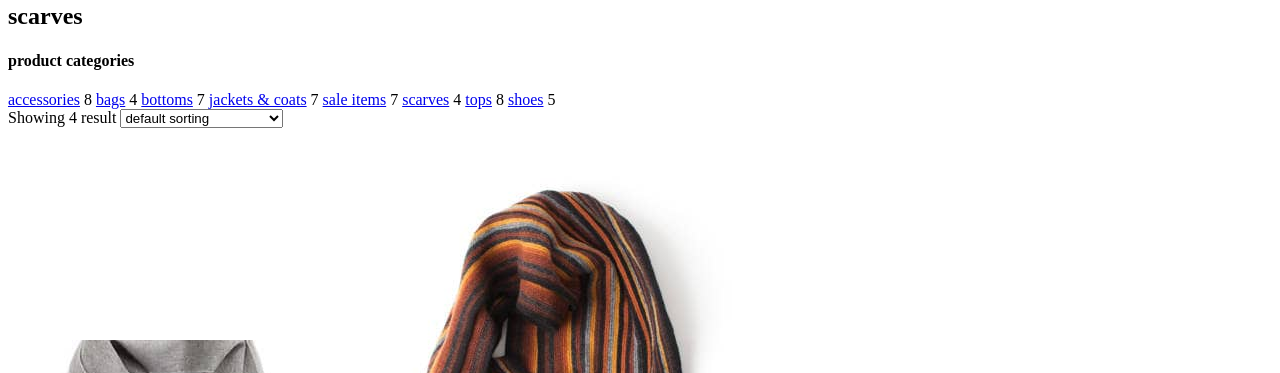
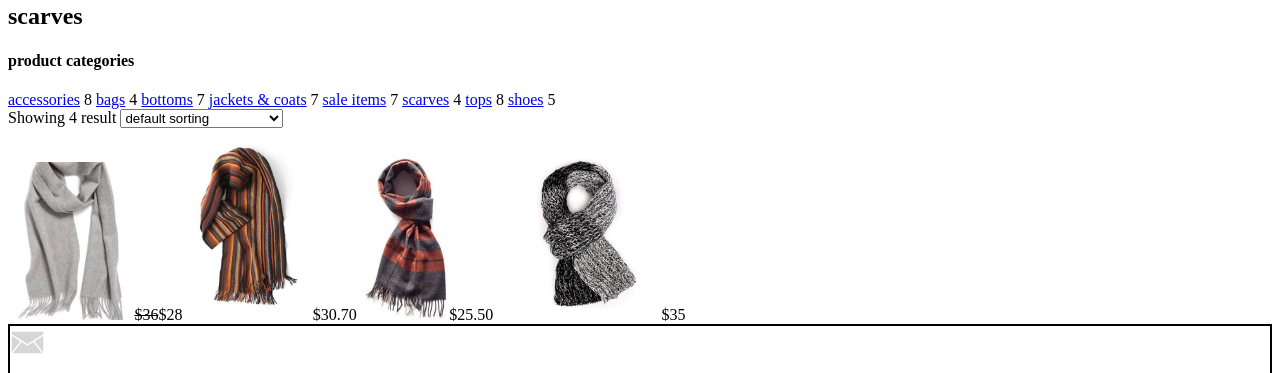
Before and after one commit to Marwa2Mohamed/GoBetween-eCommerce, a plain HTML site: page website-pages/men-scarves.html in a window 1280 px wide. Shown: the part 175-548 px from the top of the page. Drawn offline with Linux system fonts and the light colour scheme.

Commit message:
temprory width and heights in the scarves page

```diff
--- a/website-pages/men-scarves.html
+++ b/website-pages/men-scarves.html
@@ -107,10 +107,10 @@
                           </select>
 
                           <div id="accesories-images">
-                              <img src="../images/products-image/scarves1.jpg" alt="light gery scarf product"/><label class="price"><span class="saleItem" style="text-decoration-line: line-through">$36</span>$28</label>
-                              <img src="../images/products-image/scarves2.jpg" alt="brown mixed scarf product"/><label class="price">$30.70</label>
-                              <img src="../images/products-image/scarves3.jpg" alt="grey and brown scarf product"/><label class="price">$25.50</label>
-                              <img src="../images/products-image/scarves4.jpg" alt="grey and black scarf product"/><label class="price">$35</label>
+                              <img src="../images/products-image/scarves1.jpg" alt="light gery scarf product" width = "10%"/><label class="price"><span class="saleItem" style="text-decoration-line: line-through">$36</span>$28</label>
+                              <img src="../images/products-image/scarves2.jpg" alt="brown mixed scarf product" width = "10%"/><label class="price">$30.70</label>
+                              <img src="../images/products-image/scarves3.jpg" alt="grey and brown scarf product" width = "7%"/><label class="price">$25.50</label>
+                              <img src="../images/products-image/scarves4.jpg" alt="grey and black scarf product" width = "13%"/><label class="price">$35</label>
                           </div>
                         </section>
                         <!--End products images to display-->
```
